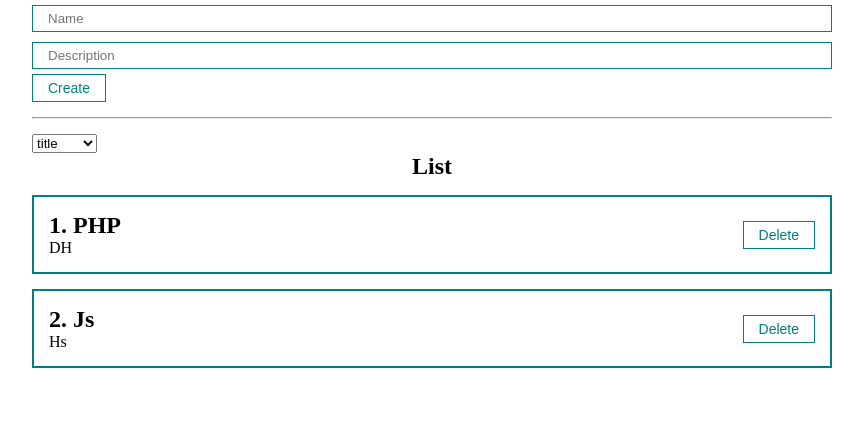
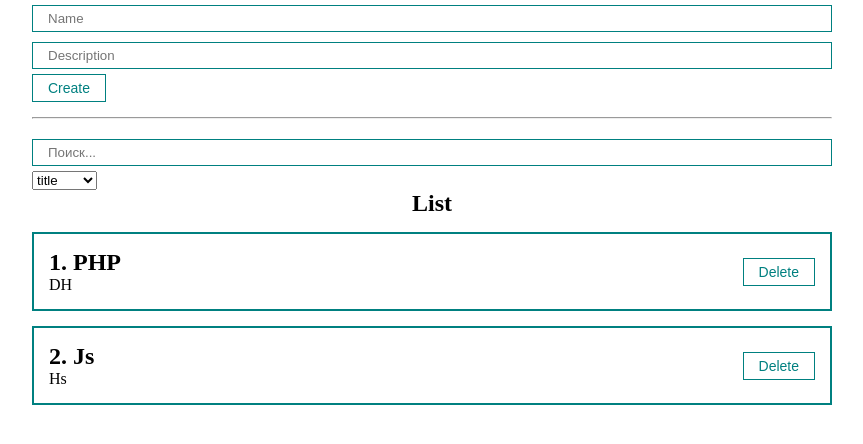
Before and after one commit to Fentan-kyc/ulbitv-app, a React (Create React App) app: page / in a window 1280 px wide. Shown: the top 444 px of the page, without its empty margins (208-1071 px from the left). Built offline with nearby package versions, Linux system fonts and the light colour scheme.

Commit message:
filter is working

```diff
--- a/src/App.js
+++ b/src/App.js
@@ -1,4 +1,4 @@
-import React, { useState } from "react";
+import React, { useMemo, useState } from "react";
 import Govno from "./Components/Govno";
 import PostItem from "./Components/PostItem";
 import PostList from "./Components/PostList";
@@ -14,7 +14,23 @@ function App() {
     { id: 1, title: 'PHP', body: 'DH' },
     { id: 2, title: 'Js', body: 'Hs' }
   ]);
-  const [selectedSort, setSelectedSort] = useState()
+
+  const [selectedSort, setSelectedSort] = useState("");
+
+  const [searchQuery, setSearchQuery] = useState("");
+
+  const sortedPosts  = useMemo(() => {
+    console.log("memo");
+    if (selectedSort) {
+      return [...posts].sort((a, b) => a[selectedSort].localeCompare(b[selectedSort]))
+    }
+    return posts;
+
+  }, [selectedSort, posts]);
+
+  const sortedAndSearchedPosts = useMemo(() => {
+    return sortedPosts.filter(post => post.title.toLowerCase().includes(searchQuery))
+  },[searchQuery, sortedPosts])
 
   const createPost = (newPost) => {
     setPosts([...posts, newPost])
@@ -26,7 +42,6 @@ function App() {
 
   const sortPosts = (sort) => {
     setSelectedSort(sort)
-    setPosts([...posts].sort((a, b) => a[sort].localeCompare(b[sort])))
   }
 
   return (
@@ -34,6 +49,8 @@ function App() {
       <PostForm create={createPost} />
 
       <hr style={{margin: '15px 0px'}}/>
+
+      <MyInput type='text' placeholder = 'Поиск...' value = {searchQuery} onChange = {e => setSearchQuery(e.target.value )}/>
 
       <MySelect
         defaultOpt="Sort by"
@@ -45,8 +62,8 @@ function App() {
         ]}
       />
 
-      {posts.length !== 0
-        ? <PostList remove={removePost} title='List' posts={posts} />
+      {sortedAndSearchedPosts.length !== 0
+        ? <PostList remove={removePost} title='List' posts={sortedAndSearchedPosts} />
         : <h1 style={{ textAlign: 'center' }}>Not Found</h1>
       }
     </div>
```
Also changed, not shown: src/Components/PostFilter.jsx (added, +9 -0 lines).
